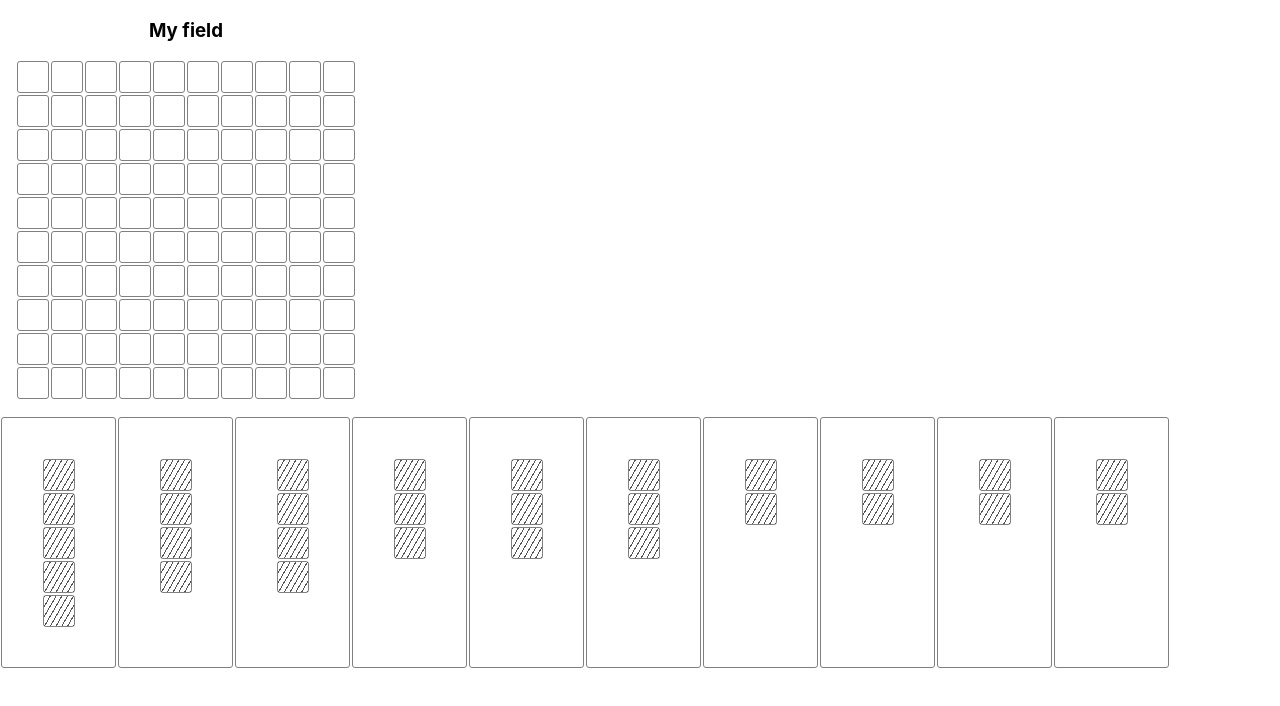
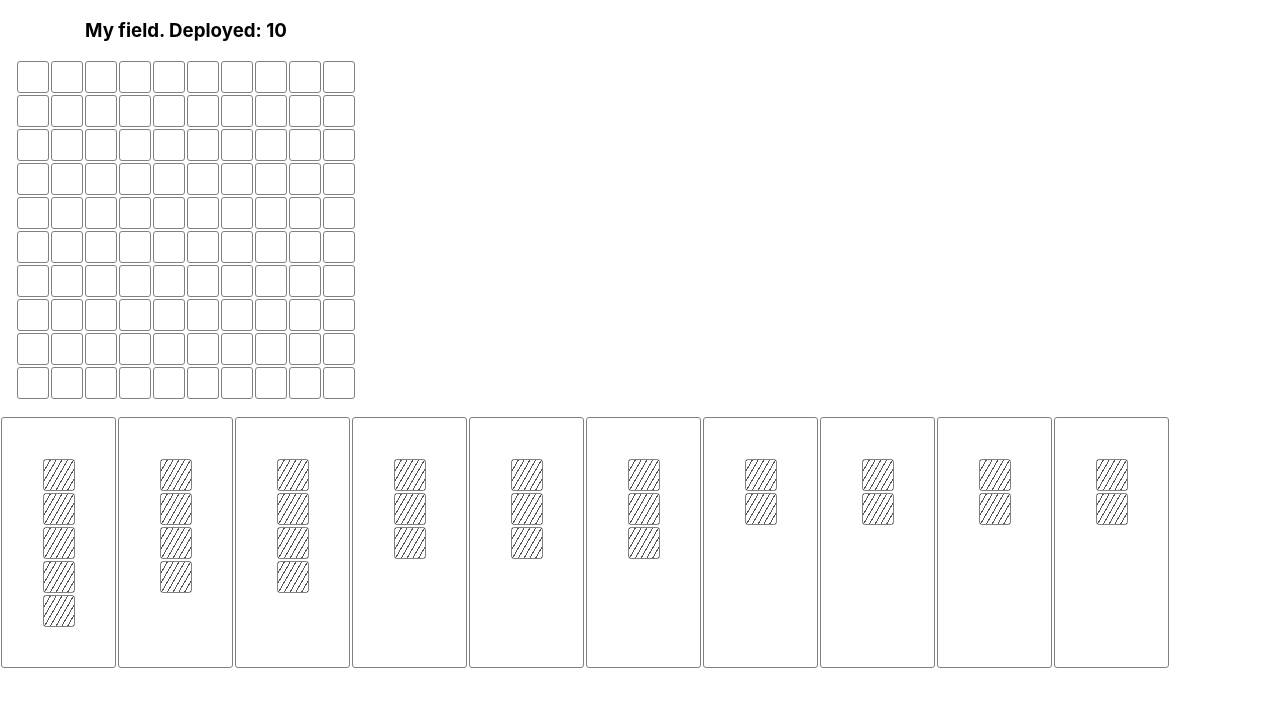
Before and after one commit to belbcode/battleship, a React (Create React App) app: page / in a window 1280 px wide. Shown: the top 706 px of the page. Built offline with nearby package versions, Linux system fonts and the light colour scheme.

Commit message:
sg merged

```diff
--- a/src/Components/Game.jsx
+++ b/src/Components/Game.jsx
@@ -52,7 +52,7 @@ const Game = () => {
         <>
             <div className="flex">
                 <div>
-                    <h3>My field</h3>
+                    <h3>{`My field. Deployed: ${aiField.deployedShips}`}</h3>
                     <Field
                         field={field.field}
                         handleCellClick={deploySelectedShip}
```
